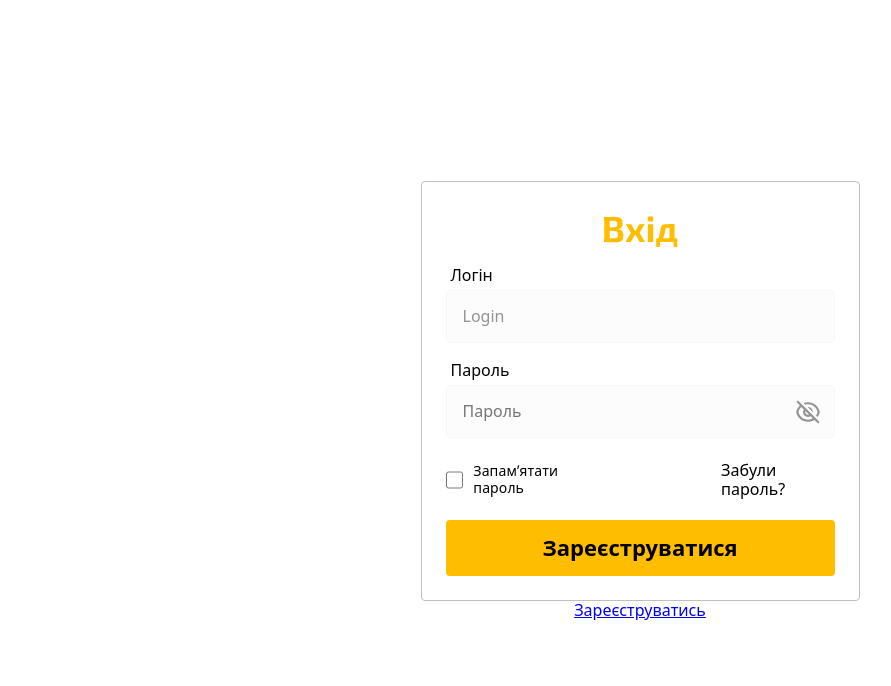
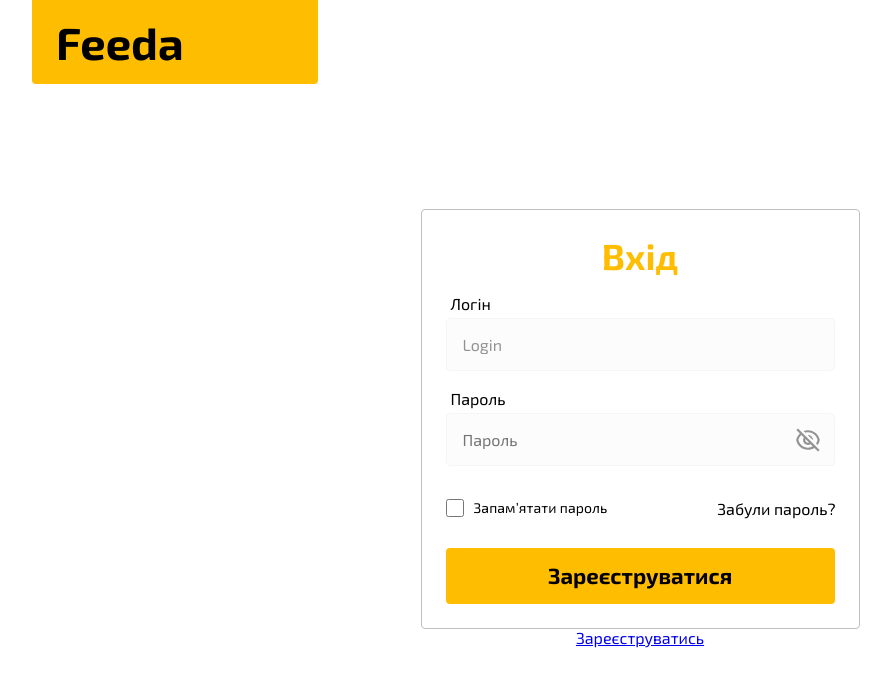
Before and after one commit to baza-trainee/feeda2.0, a React (Vite) app: page /login in a window 1280 px wide. Shown: the top 686 px of the page, without its empty margins (0-891 px from the left). Built offline with nearby package versions, Linux system fonts and the light colour scheme.

Commit message:
feat(create header/create global container): create header/ create global container

```diff
--- a/src/App.jsx
+++ b/src/App.jsx
@@ -1,13 +1,17 @@
 import { Route, Routes } from "react-router-dom";
 import LoginPage from "./pages/LoginPage/LoginPage";
 import RegisterPage from "./pages/RegisterPage/RegisterPage";
+import Layout from "./components/Layout/Layout";
 
 function App() {
   return <>
   <Routes>
+    <Route path="/" element={<Layout/>}>
+
     <Route path="/login" element={<LoginPage/>}/>
     <Route path="/register" element={<RegisterPage/>}/>
     <Route path="/forgot-pass" element={<RegisterPage/>}/>
+    </Route>
   </Routes>
   </>
 }
--- /dev/null
+++ b/src/components/Container/Container.styled.jsx
@@ -0,0 +1,6 @@
+import styled from "styled-components";
+
+export const ContainerStyled = styled.div`
+	width: 100%;
+	padding: 32px;
+`
--- /dev/null
+++ b/src/components/Layout/Layout.jsx
@@ -0,0 +1,16 @@
+import React, { Suspense } from 'react'
+import Header from '../UI/Header/Header'
+import { Outlet } from 'react-router-dom'
+
+const Layout = () => {
+  return (
+	<>
+	<Header/>
+	<Suspense fallback={<div>Loading...</div>}>
+		<Outlet/>
+	</Suspense>
+	</>
+  )
+}
+
+export default Layout
--- a/src/components/UI/AuthForm/AuthForm.styled.jsx
+++ b/src/components/UI/AuthForm/AuthForm.styled.jsx
@@ -2,11 +2,12 @@ import styled from "styled-components";
 
 export const AuthContainer = styled.div`
 	display:flex;
-	height: 100vh;
+	/* height: 100vh; */
 	width: 100%;
 	align-items:center;
 	justify-content:center;
 	flex-direction:column;
+	margin-top: 125px;
 `
 
 export const FormContainer = styled.div`
--- /dev/null
+++ b/src/components/UI/Header/Header.jsx
@@ -0,0 +1,15 @@
+import React from 'react'
+import { HeaderLogo, HeaderStyled } from './Header.styled'
+
+const Header = () => {
+  return (
+	<HeaderStyled>
+		<HeaderLogo>
+			Feeda
+		</HeaderLogo>
+	</HeaderStyled>
+
+  )
+}
+
+export default Header
--- /dev/null
+++ b/src/components/UI/Header/Header.styled.jsx
@@ -0,0 +1,18 @@
+import styled from "styled-components";
+
+export const HeaderStyled = styled.header`
+	padding-left: 32px;
+`
+
+export const HeaderLogo = styled.h1`
+	width: 286px;
+	border-radius: 0px 0px 4px 4px;
+	background: var(--yellow);
+	padding: 16px 24px;
+	color: var(--black);
+	font-family: "Exo 2";
+	font-size: var(--title-main-medium-fs);
+	font-weight: var(--title-main-medium-fw);
+	line-height: var(--title-main-medium-lh);
+	letter-spacing: 0%;
+`
--- a/src/styles/index.css
+++ b/src/styles/index.css
@@ -42,3 +42,10 @@
 
   --body-medium-fs: 14px;
 }
+
+
+* {
+  margin: 0;
+  padding: 0;
+  font-family: "Exo 2";
+}
```
Also changed, not shown: src/components/Container/Container.jsx (added, +9 -0 lines).
